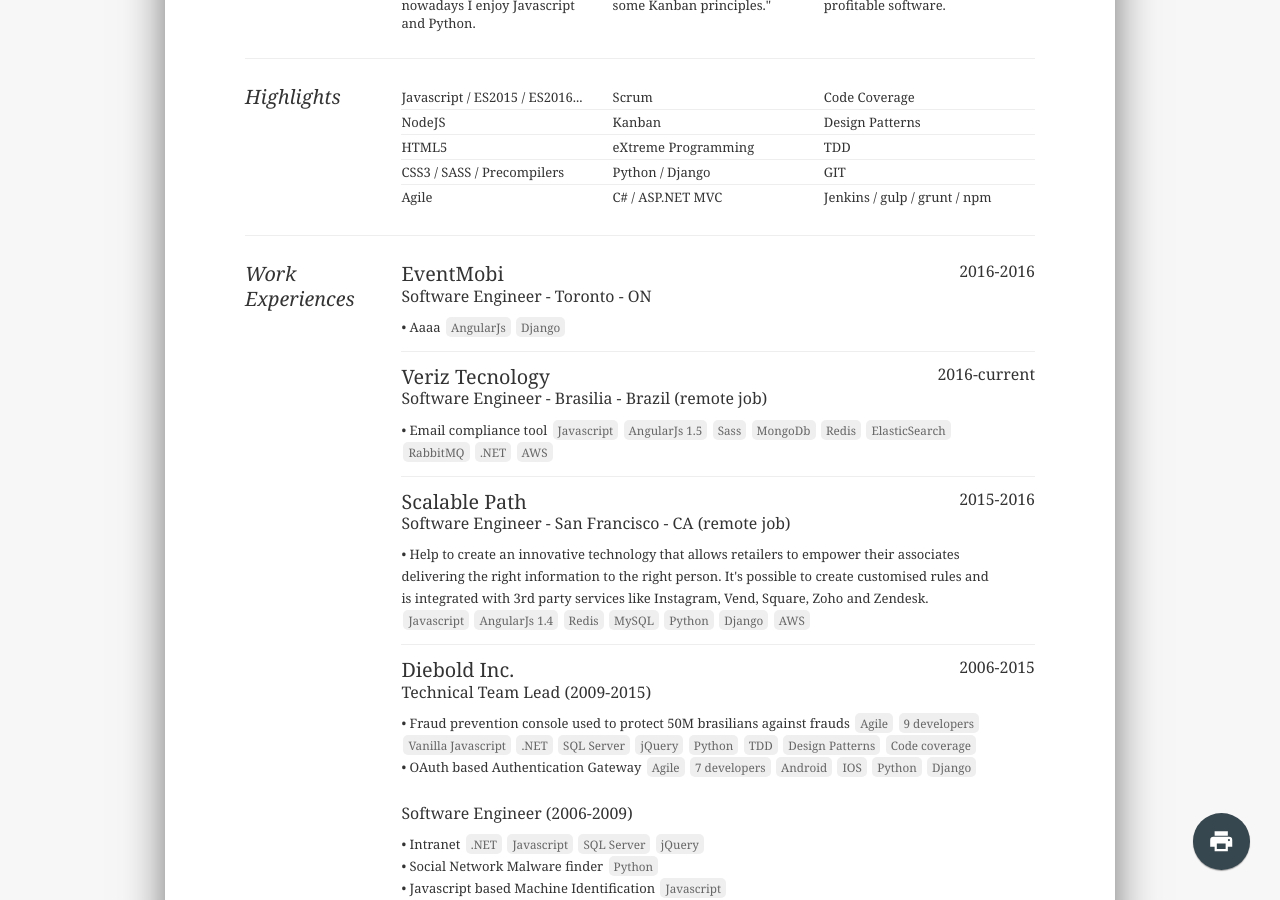
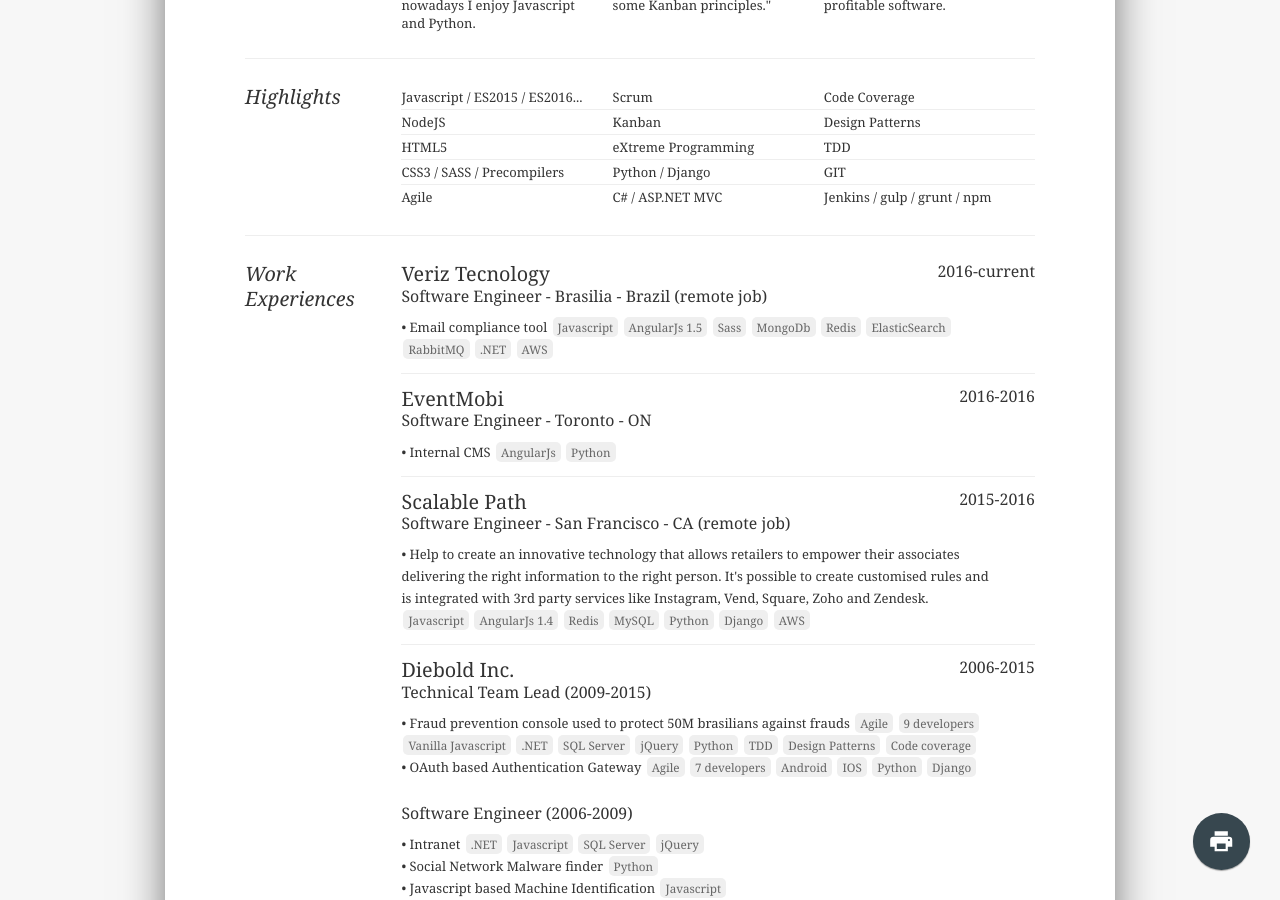
Before and after one commit to afonsof/afonsof.github.io, a Jekyll site: the page built from resume.html, in a window 1280 px wide and 900 px high, scrolled down 322 px. Built offline with Jekyll 4.4.1, drawn with Linux system fonts in a browser that asks for light colours.

Commit message:
Update resume.yml

```diff
--- a/_data/resume.yml
+++ b/_data/resume.yml
@@ -65,15 +65,6 @@
       type: occupationList
       layout: work
       items:
-        - organization: EventMobi
-          period: 2016-2016
-          occupations:
-            - title: Software Engineer - Toronto - ON
-              tasks:
-                - title: Aaaa
-                  tags:
-                    - AngularJs
-                    - Django
         - organization: Veriz Tecnology
           period: 2016-current
           occupations:
@@ -90,6 +81,16 @@
                     - RabbitMQ
                     - .NET
                     - AWS
+
+        - organization: EventMobi
+          period: 2016-2016
+          occupations:
+            - title: Software Engineer - Toronto - ON
+              tasks:
+                - title: Internal CMS
+                  tags:
+                    - AngularJs
+                    - Python
 
         - organization: Scalable Path
           period: 2015-2016
```
